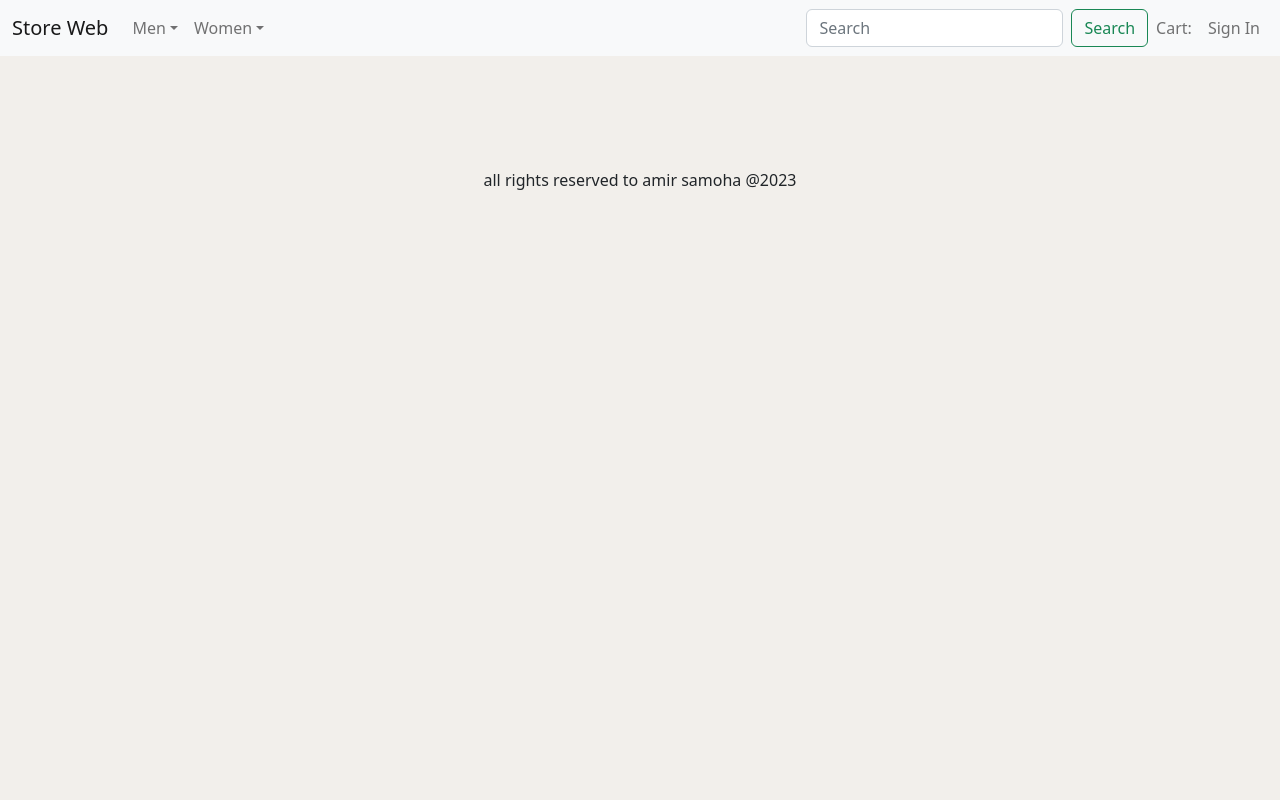
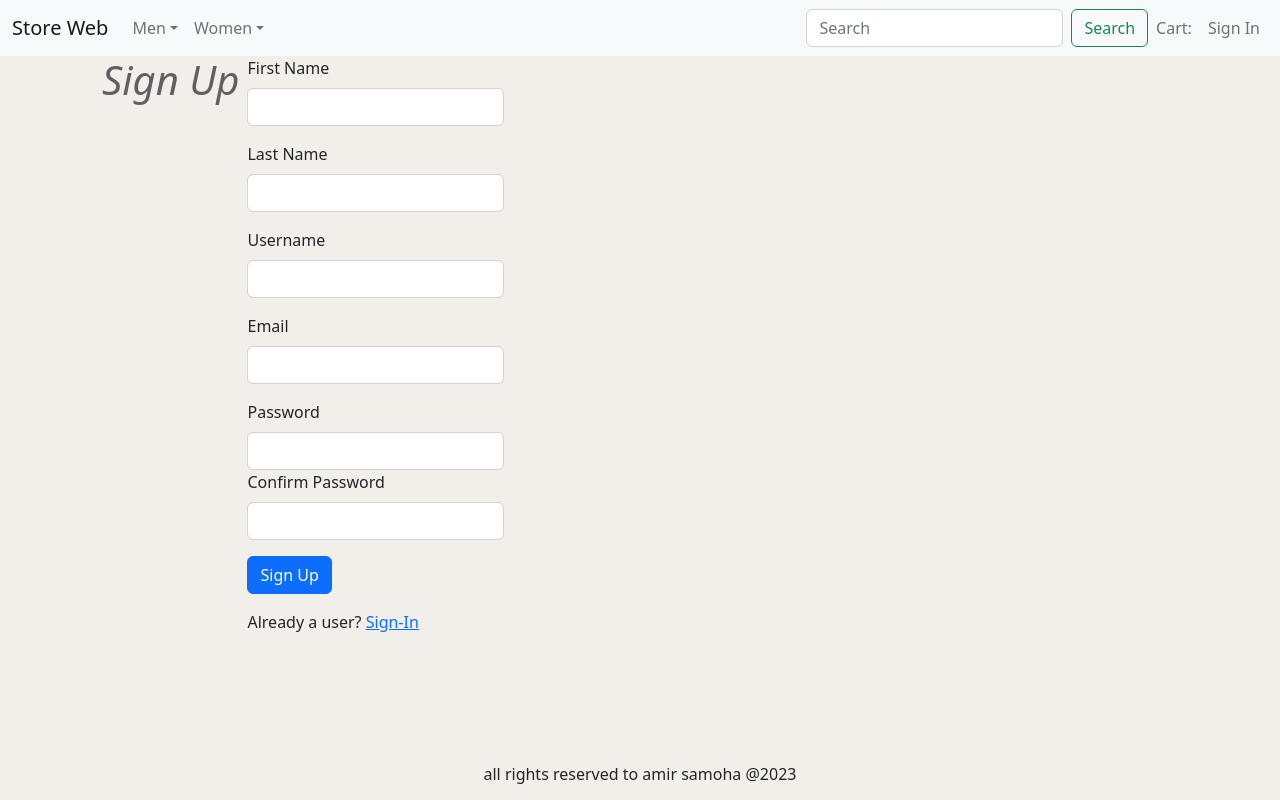
Before and after one commit to AmirSamoha/shopReact, a React (Create React App) app in the folder shop/: page /signup in a window 1280 px wide. Built offline with nearby package versions, Linux system fonts and the light colour scheme.

Commit message:
add signup page

```diff
--- a/shop/src/App.js
+++ b/shop/src/App.js
@@ -8,6 +8,7 @@ import NavHome from "./components/NavHome";
 import CartScreen from "./screen/CartScreen";
 import SinginScreen from "./screen/SinginScreen";
 import ShippingAddressScreen from "./screen/ShippingAddressScreen";
+import SignupScreen from "./screen/SignupScreen";
 
 
 function App() {
@@ -24,6 +25,7 @@ function App() {
               <Route path="/product/:slug" element={<ProductScreen />} />
               <Route path="/cart" element={<CartScreen />} />
               <Route path="/signin" element={<SinginScreen />} />
+              <Route path="/signup" element={<SignupScreen />} />
               <Route path="/shipping" element={<ShippingAddressScreen />} />
               <Route path="/" element={<HomeScreen />} />
             </Routes>
--- a/shop/src/Store.js
+++ b/shop/src/Store.js
@@ -15,12 +15,12 @@ const initialState = {
 
   //shippung address initialState
   shippingAddress: localStorage.getItem('shippingAddress') ? // נבדוק אם יש לנו נתונים של כתובת המשלוח בלוקל סטורץ
-  JSON.parse(localStorage.getItem('shippingAddress')) :
+  JSON.parse(localStorage.getItem('shippingAddress')) : // אם קיים כתובות נמיר את המידע שיש על כתובות לקובץ גייסון
   [],
 
   //cart items initialState
   cartItems: localStorage.getItem('cartItems') ? //נבדוק אם נשמר לנו בלוקל מידע אם כן נחזיר אותו אם לא נחזור למצב התחלתי עגלה ריקה
-  JSON.parse(localStorage.getItem('cartItems')) :
+  JSON.parse(localStorage.getItem('cartItems')) : //אם קיים מוצרים נמיר את המידע שיש על המוצרים לקובץ גייסון
   [], }
 };
 
--- a/shop/src/screen/ProductScreen.js
+++ b/shop/src/screen/ProductScreen.js
@@ -77,7 +77,7 @@ const addToCart = async() => {
   });
 
   toast.success(`added ${product.name}`, {
-    autoClose: 1000, // notification will close after 3 seconds
+    autoClose: 1000, // notification will close after 1 seconds
     closeButton: true, // display a close button
 
   });
--- /dev/null
+++ b/shop/src/screen/SignupScreen.js
@@ -0,0 +1,95 @@
+import axios from "axios";
+import React, { useContext, useState } from "react";
+import { useLocation, useNavigate, Link } from "react-router-dom";
+import { toast, ToastContainer } from "react-toastify";
+import { Store } from "../Store";
+import { Container, Form, Button } from "react-bootstrap";
+import { Helmet } from "react-helmet-async";
+
+const SignupScreen = () => {
+  const navigate = useNavigate();
+  const { search } = useLocation(); // ניקח את כל מה שרשום לאחר הסימן שאלה בכתובת URL
+  const redirectInUrl = new URLSearchParams(search).get("redirect"); //  ניקח רק את המונח הספציפי הזה שקבענו רידיירקט והוא שווה לתוכן שרשום בפנים אחרי הסימן שווה
+  const redirect = redirectInUrl ? redirectInUrl : "/";
+
+  //useContext global
+  const { state, dispatch: ctxDispatch } = useContext(Store);
+  const { userInfo } = state;
+
+  //useState local
+  const [firstName, setFirstName] = useState("");
+  const [lastName, setLastName] = useState("");
+  const [username, setUsername] = useState("");
+  const [email, setEmail] = useState("");
+  const [password, setPassword] = useState("");
+  const [confirmPassword, setConfirmPassword] = useState("");
+
+  const submitHandler = async (e) => {
+    e.preventDefault();
+
+    if (password !== confirmPassword) {
+      toast.error("Password does not match");
+      return;
+    }
+
+    try {
+      const { data } = await axios.post("/api/users/signup", {
+        firstName,
+        lastName,
+        username,
+        email,
+        password,
+      }); // נעביר את הפרמטרים לבקשה לצד שרת
+      ctxDispatch({ type: "USER_SIGNIN", payload: data });
+      localStorage.setItem("userInfo", JSON.stringify(data));
+      navigate(redirect || "/");
+    } catch (err) {
+      toast.error("User already registered");
+    }
+  };
+
+  return (
+    <Container className="small-container">
+      <Helmet>
+        <title> Sign Up</title>
+      </Helmet>
+      <h1>Sign Up</h1>
+      <ToastContainer position='top-center' limit={1}/>
+      <Form onSubmit={submitHandler}>
+        <Form.Group className="mb-3" controlId="firstName">
+          <Form.Label>First Name</Form.Label>
+          <Form.Control onChange={(e) => setFirstName(e.target.value)} required />
+        </Form.Group>
+        <Form.Group className="mb-3" controlId="lastName">
+          <Form.Label>Last Name</Form.Label>
+          <Form.Control onChange={(e) => setLastName(e.target.value)} required />
+        </Form.Group>
+        <Form.Group className="mb-3" controlId="username">
+          <Form.Label>Username</Form.Label>
+          <Form.Control onChange={(e) => setUsername(e.target.value)} required />
+        </Form.Group>
+        <Form.Group className="mb-3" controlId="email">
+          <Form.Label>Email</Form.Label>
+          <Form.Control type="email" required onChange={(e) => setEmail(e.target.value)} />
+        </Form.Group>
+        <Form.Group className="mb-3" controlId="password">
+          <Form.Label>Password</Form.Label>
+          <Form.Control type="password" required onChange={(e) => setPassword(e.target.value)} />
+          <Form.Group className="mb-3" controlId="confirmPassword">
+            <Form.Label>Confirm Password</Form.Label>
+            <Form.Control type="password" onChange={(e) => setConfirmPassword(e.target.value)} required />
+          </Form.Group>
+        </Form.Group>
+        <div className="mb-3">
+          <Button type="submit">Sign Up</Button>
+        </div>
+        <div className="mb-3">
+          Already a user?{" "}
+          <Link to={`/signin?redirect=${redirect}`}>Sign-In</Link>
+        </div>
+      </Form>
+    </Container>
+  );
+};
+
+export default SignupScreen;
```
Also changed, not shown: 1 other file (tests, documents, lock files or other folders).
